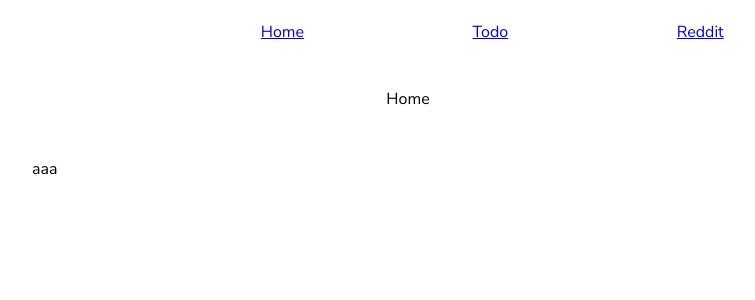
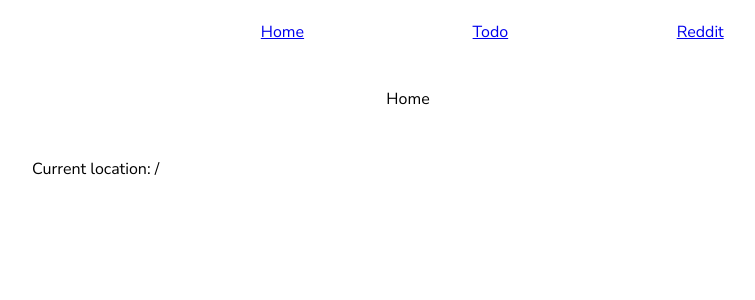
Before and after one commit to nazna/archived-frontend-boilerplate, a React app: page / in a window 1280 px wide. Shown: the top 300 px of the page, without its empty margins (232-987 px from the left). Built offline with nearby package versions, Linux system fonts and the light colour scheme.

Commit message:
feat: change routing library to react-router-dom from wouter because react-router implemented hooks
BREAKING CHANGE: dependency changed

```diff
--- a/package.json
+++ b/package.json
@@ -25,7 +25,7 @@
     "effector-react": "^20.3.0",
     "react": "^16.9.0",
     "react-dom": "^16.9.0",
-    "wouter": "^2.2.1"
+    "react-router-dom": "^5.1.0"
   },
   "devDependencies": {
     "@babel/core": "^7.6.2",
@@ -45,6 +45,7 @@
     "@types/node": "^12.7.7",
     "@types/react": "^16.9.3",
     "@types/react-dom": "^16.9.1",
+    "@types/react-router-dom": "^5.1.0",
     "@types/webpack": "^4.39.1",
     "@typescript-eslint/eslint-plugin": "^2.3.1",
     "@typescript-eslint/parser": "^2.3.1",
--- a/src/components/modules/app-bar.tsx
+++ b/src/components/modules/app-bar.tsx
@@ -1,14 +1,14 @@
 import React from 'react'
 import styled from '@emotion/styled'
-import { Link } from 'wouter'
+import { Link } from 'react-router-dom'
 
 export function AppBar() {
   return (
     <Container>
       <div>{process.env.PROJECT_NAME}</div>
-      <Link href="/">Home</Link>
-      <Link href="/todo">Todo</Link>
-      <Link href="/reddit">Reddit</Link>
+      <Link to="/">Home</Link>
+      <Link to="/todo">Todo</Link>
+      <Link to="/reddit">Reddit</Link>
     </Container>
   )
 }
--- a/src/index.tsx
+++ b/src/index.tsx
@@ -1,6 +1,6 @@
 import React, { Fragment } from 'react'
 import { render } from 'react-dom'
-import { Switch, Route } from 'wouter'
+import { BrowserRouter, Switch, Route } from 'react-router-dom'
 import loadable from '@loadable/component'
 import { AppBar } from './components/modules/app-bar'
 import { GlobalStyles } from './components/abstracts/global-styles'
@@ -15,12 +15,14 @@ function App() {
     <Fragment>
       <GlobalStyles />
       <ErrorBoundary>
-        <AppBar />
-        <Switch>
-          <Route path="/" component={Home} />
-          <Route path="/reddit" component={Reddit} />
-          <Route path="/todo" component={Todo} />
-        </Switch>
+        <BrowserRouter>
+          <AppBar />
+          <Switch>
+            <Route exact path="/" component={Home} />
+            <Route exact path="/reddit" component={Reddit} />
+            <Route exact path="/todo" component={Todo} />
+          </Switch>
+        </BrowserRouter>
       </ErrorBoundary>
     </Fragment>
   )
--- a/src/pages/home.tsx
+++ b/src/pages/home.tsx
@@ -1,12 +1,15 @@
 import React from 'react'
+import { useLocation } from 'react-router-dom'
 import { PageBody } from '../components/abstracts/page-body'
 import { PageHeader } from '../components/abstracts/page-header'
 
 export default function Home() {
+  const location = useLocation()
+
   return (
     <React.Fragment>
       <PageHeader>Home</PageHeader>
-      <PageBody>aaa</PageBody>
+      <PageBody>Current location: {location.pathname}</PageBody>
     </React.Fragment>
   )
 }
```
Also changed, not shown: 1 other file (tests, documents, lock files or other folders).
